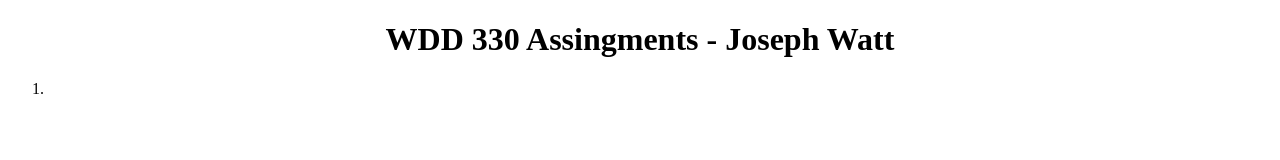
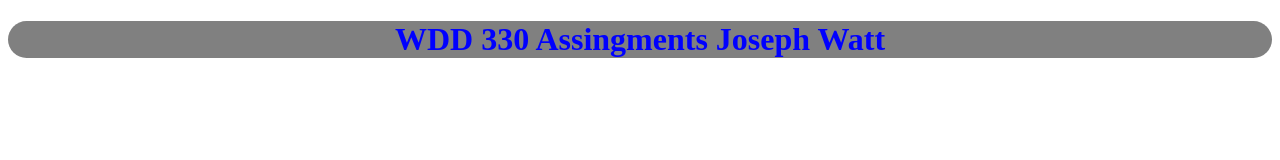
Before and after one commit to JoeWatt40/WDD_330, a plain HTML site: page index.html in a window 1280 px wide. Drawn offline with Linux system fonts and the light colour scheme.

```diff
--- a/index.css
+++ b/index.css
@@ -1,3 +1,9 @@
 body {
     text-align: center;
 }
+
+header {
+    color: blue;
+    background-color: grey;
+    border-radius: 20px;
+}
--- a/index.html
+++ b/index.html
@@ -9,10 +9,13 @@
 </script>
 
 <body>
-    <h1>WDD 330 Assingments - Joseph  Watt</h1>
+
+    <header>
+        <h1>WDD 330 Assingments Joseph  Watt</h1>
+    </header>
 
     <ol>
-        <li></li>
+
     </ol>
 
     <script src=""></script>
```
Also changed, not shown: story_editor.html (renamed from week_1/story_editor.html, +2 -2 lines), main.js (renamed from week_1/js/main.js), story.css (renamed from week_1/css/story.css).
